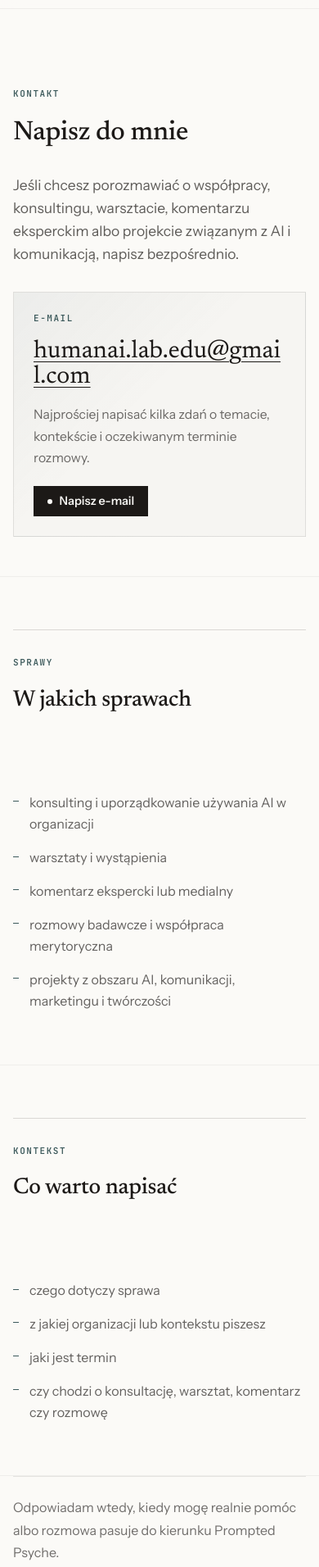
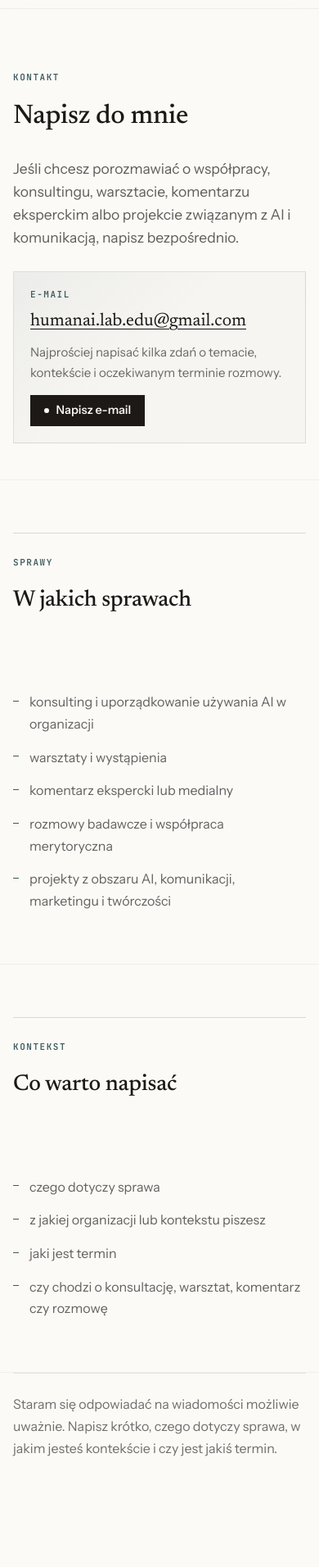
Before and after one commit to felixo01/promptedpsyche, an Astro site: page /pl/contact in a window 390 px wide. Shown: the part 85-1997 px from the top of the page at 82% size. Built offline with nearby package versions, Linux system fonts and the light colour scheme; Astro itself is replaced by a stand-in of ours.

Commit message:
Refine Contact pages

```diff
--- a/src/pages/contact.astro
+++ b/src/pages/contact.astro
@@ -86,8 +86,8 @@ const contactEmail = site.email?.trim();
     <section class="contact-closing" aria-label="Response note">
       <div class="lovable-container">
         <p>
-          I reply when I can realistically help or when the conversation fits the
-          direction of Prompted Psyche.
+          I try to respond thoughtfully. It helps if you include the topic,
+          context and any timing that matters.
         </p>
       </div>
     </section>
--- a/src/pages/pl/contact.astro
+++ b/src/pages/pl/contact.astro
@@ -88,8 +88,8 @@ const contactEmail = site.email?.trim();
     <section class="contact-closing" aria-label="Informacja o odpowiedzi">
       <div class="lovable-container">
         <p>
-          Odpowiadam wtedy, kiedy mogę realnie pomóc albo rozmowa pasuje do
-          kierunku Prompted Psyche.
+          Staram się odpowiadać na wiadomości możliwie uważnie. Napisz krótko,
+          czego dotyczy sprawa, w jakim jesteś kontekście i czy jest jakiś termin.
         </p>
       </div>
     </section>
--- a/src/styles/global.css
+++ b/src/styles/global.css
@@ -1912,29 +1912,30 @@ html[lang='pl'] .about-hero h1 {
 }
 
 .contact-hero {
-  padding-bottom: clamp(3rem, 6vw, 5rem);
+  padding-block: clamp(4.75rem, 7vw, 6.25rem) clamp(2.75rem, 4.6vw, 4rem);
 }
 
 .contact-hero__inner {
   display: grid;
-  gap: clamp(2rem, 4vw, 3rem);
+  gap: clamp(1.65rem, 3vw, 2.35rem);
 }
 
 .contact-email-card {
   display: grid;
-  gap: 1.1rem;
+  gap: 0.9rem;
+  width: min(100%, 58rem);
   border: 1px solid var(--rule);
   background:
     linear-gradient(135deg, rgba(61, 90, 92, 0.05), transparent 45%),
     rgba(28, 25, 23, 0.018);
-  padding: clamp(1.5rem, 4vw, 2.75rem);
+  padding: clamp(1.25rem, 3vw, 2.05rem);
 }
 
 .contact-email-card__link {
   color: var(--ink);
   font-family: var(--font-serif);
-  font-size: clamp(1.9rem, 4vw, 3.15rem);
-  line-height: 1.02;
+  font-size: clamp(1.35rem, 2.6vw, 2.2rem);
+  line-height: 1.08;
   overflow-wrap: anywhere;
   text-decoration-thickness: 1px;
   text-underline-offset: 0.18em;
@@ -1954,19 +1955,19 @@ html[lang='pl'] .about-hero h1 {
 .contact-email-card p:not(.eyebrow) {
   max-width: 48ch;
   color: rgba(28, 25, 23, 0.64);
-  font-size: 0.98rem;
-  line-height: 1.68;
+  font-size: 0.94rem;
+  line-height: 1.62;
 }
 
 .contact-email-card__actions {
   display: flex;
   flex-wrap: wrap;
   gap: 0.75rem;
-  margin-top: 0.2rem;
+  margin-top: 0.05rem;
 }
 
 .contact-grid {
-  padding-block: clamp(2.8rem, 5vw, 4rem);
+  padding-block: clamp(2.4rem, 4.3vw, 3.5rem);
 }
 
 .contact-grid--compact {
@@ -1979,7 +1980,7 @@ html[lang='pl'] .about-hero h1 {
   gap: 2rem 4rem;
   align-items: start;
   border-top: 1px solid var(--line-strong);
-  padding-top: 2rem;
+  padding-top: 1.75rem;
 }
 
 .contact-list {
@@ -2009,7 +2010,7 @@ html[lang='pl'] .about-hero h1 {
 }
 
 .contact-closing {
-  padding-bottom: clamp(5rem, 8vw, 7rem);
+  padding-bottom: clamp(4.5rem, 7vw, 6.25rem);
 }
 
 .contact-closing p {
```
Also changed, not shown: tests/layout/contact.spec.ts (+27 -0 lines).
